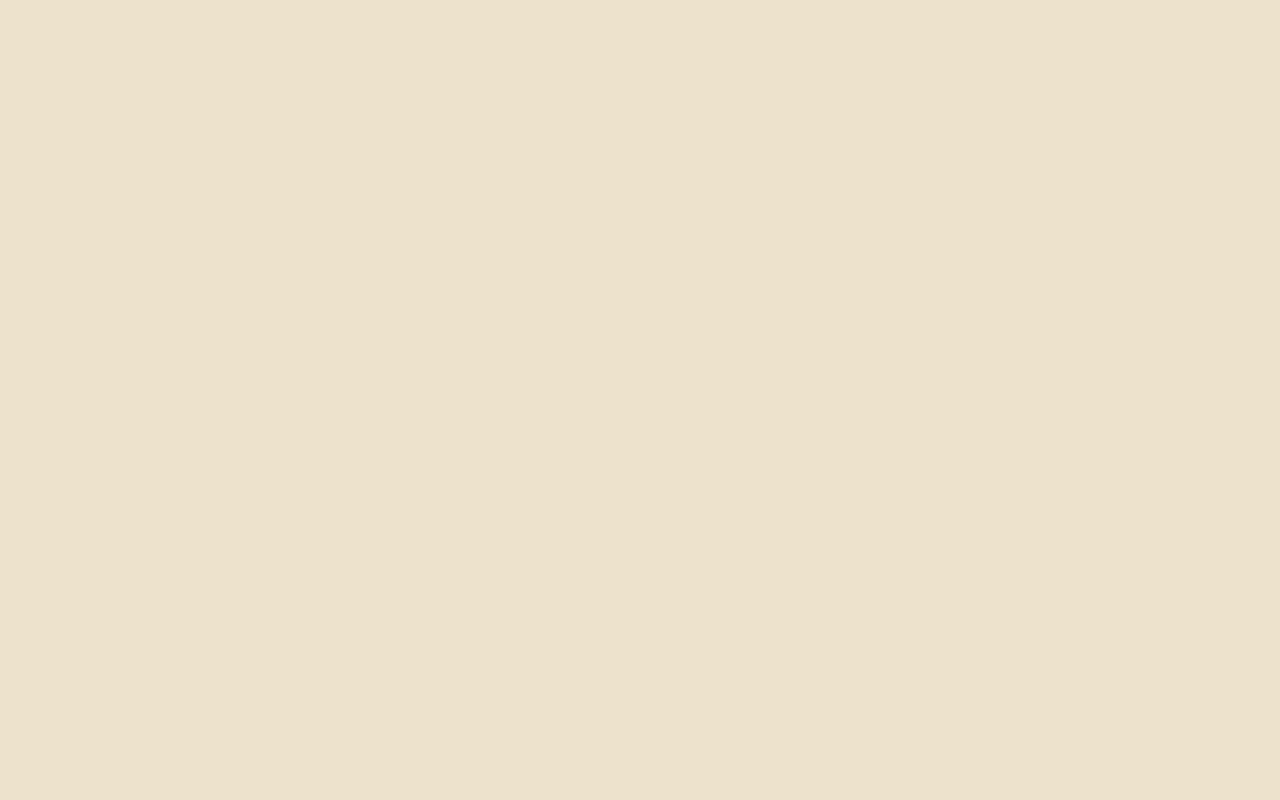
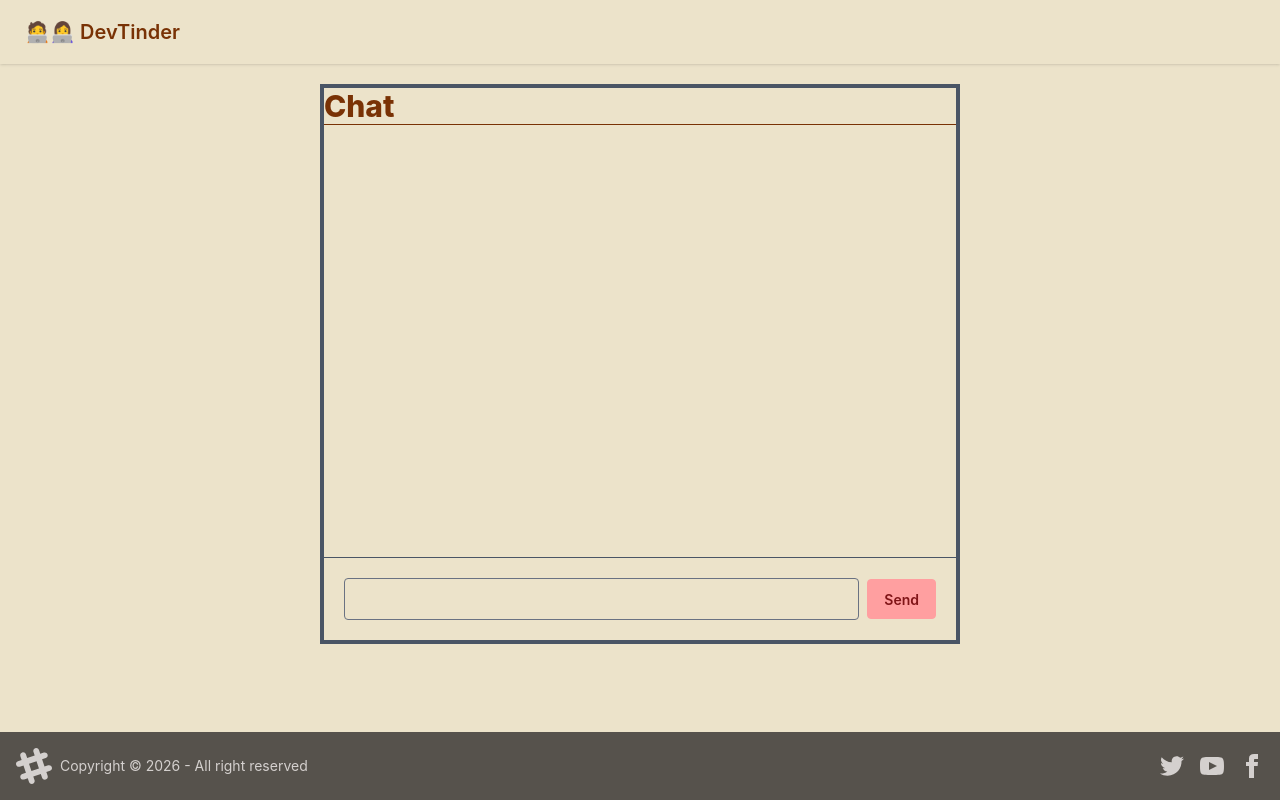
Before and after one commit to Ayushkant3011/devTinder-web, a React (Vite) app: page /chat/1 in a window 1280 px wide. Before the commit this address had no page. Built offline with nearby package versions, Linux system fonts and the light colour scheme; no server answers.

Commit message:
chatPage added

```diff
--- a/src/App.jsx
+++ b/src/App.jsx
@@ -9,6 +9,7 @@ import Connections from "./components/Connections"
 import Requests from "./components/Requests"
 import Premium from "./components/Premium"
 import MyImages from "./components/MyImages"
+import Chat from "./components/Chat"
 
 
 function App() {
@@ -26,6 +27,7 @@ function App() {
             <Route path="/requests" element= {<Requests/>}/>
             <Route path="/premium" element= {<Premium/>}/>
             <Route path="/myimages" element= {<MyImages/>}/>
+            <Route path="/chat/:targetUserId" element= {<Chat/>}/>
           </Route>
         </Routes>
       </BrowserRouter>
--- /dev/null
+++ b/src/components/Chat.jsx
@@ -0,0 +1,23 @@
+import React from 'react'
+import { useParams } from 'react-router-dom'
+
+const Chat = () => {
+    const {targetUserId} = useParams();
+    console.log(targetUserId);
+    return (
+        <div className='w-1/2 mx-auto border-4 border-gray-600 m-5 h-[70vh] flex flex-col'>
+            <h1 className="text-3xl font-extrabold border-b">
+            Chat
+            </h1>
+
+            <div className='flex-1 overflow-scroll p-5'>{/*Display messages */}</div>
+
+            <div className='p-5 border-t border-gray-600 flex items-center gap-2'>
+                <input className='flex-1 border border-gray-500 rounded p-2'/>
+                <button className='btn btn-primary'> Send </button>
+            </div>
+        </div>
+    );
+};
+
+export default Chat
--- a/src/components/Connections.jsx
+++ b/src/components/Connections.jsx
@@ -6,6 +6,7 @@ import { addConnections } from "../utils/connectionSlice";
 
 import UserCard from "./UserCard";
 import ConnectionImagesModal from "./ConnectionImagesModal";
+import { Link } from "react-router-dom";
 
 const Connections = () => {
 
@@ -134,7 +135,11 @@ const Connections = () => {
                 </p>
 
               </div>
-
+              <Link to={"/chat/" + _id}>
+                <button className="btn btn-secondary">
+                    Chat
+                </button>
+                </Link>
             </div>
 
           );
```
